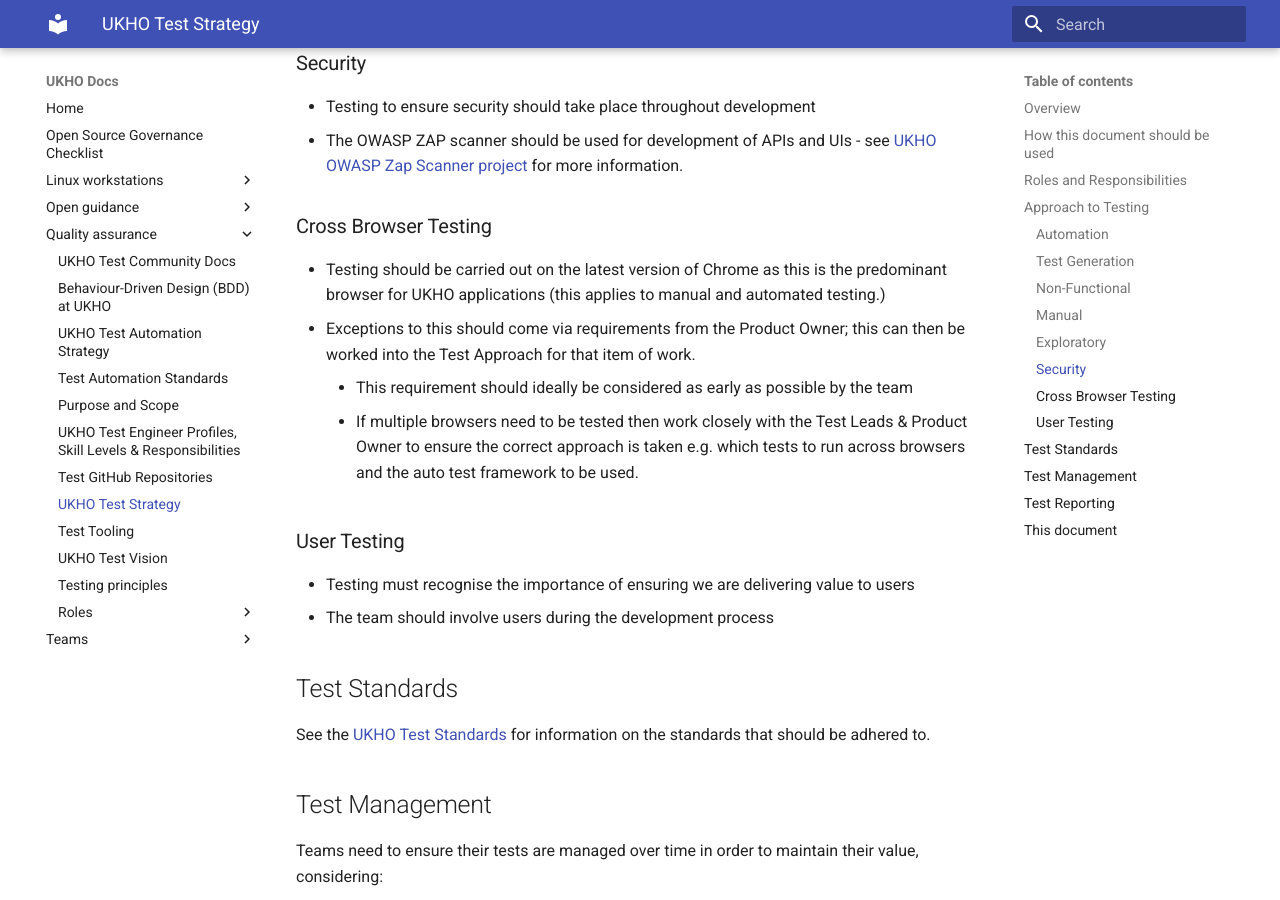
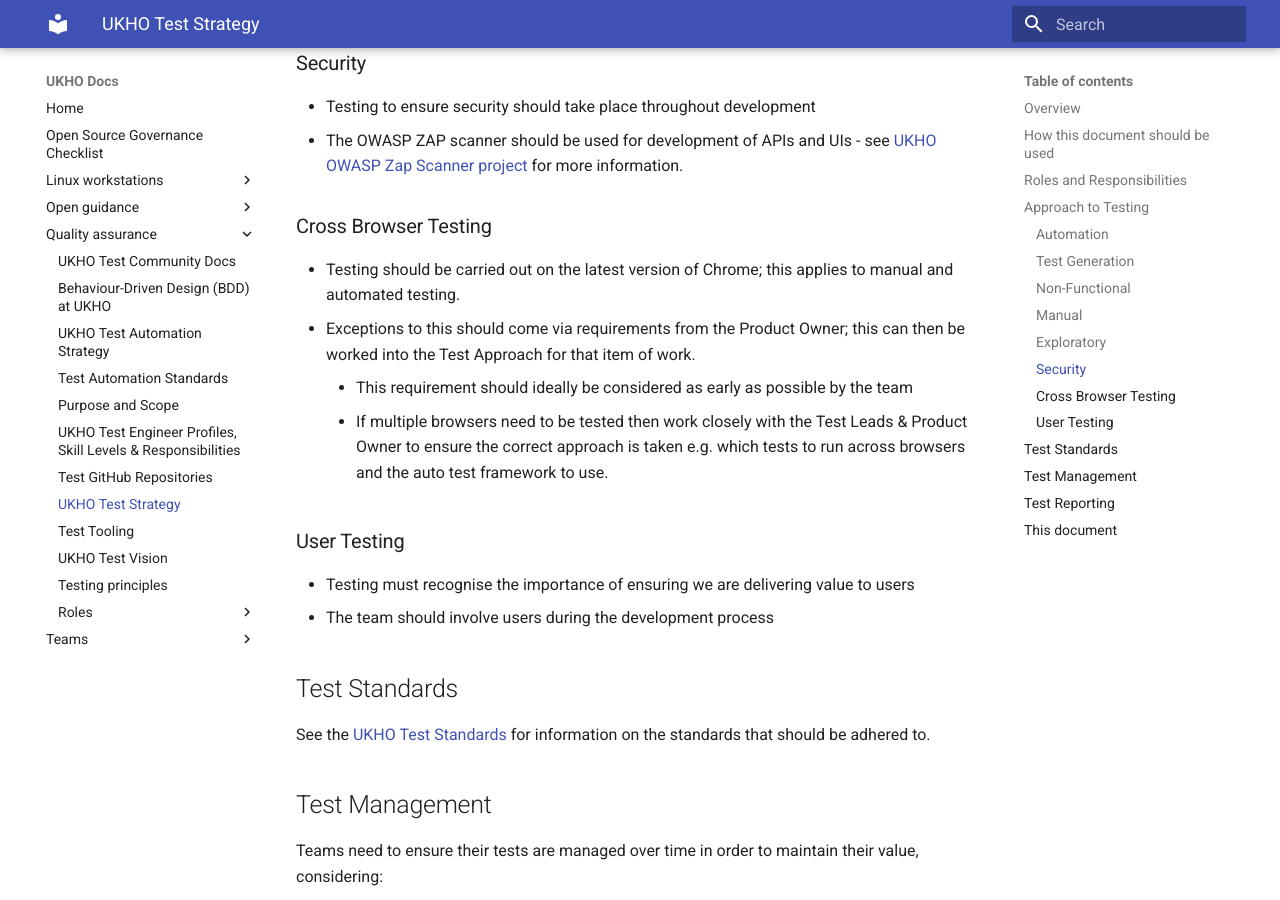
Before and after one commit to UKHO/docs, an MkDocs documentation site: the page built from docs/quality-assurance/test-strategy.md, in a window 1280 px wide and 900 px high, scrolled down 1544 px. Built offline with MkDocs 1.6.1 and Material for MkDocs 9.7.7, drawn with Linux system fonts in a browser that asks for light colours.

Commit message:
Update Cross Browser testing statement in QA docs
Updated following feedback from UKHO developers

```diff
--- a/docs/quality-assurance/test-strategy.md
+++ b/docs/quality-assurance/test-strategy.md
@@ -48,10 +48,10 @@ Teams should adhere to this strategy when determining their team approach to tes
 
 ### Cross Browser Testing
 
-* Testing should be carried out on the latest version of Chrome as this is the predominant browser for UKHO applications (this applies to manual and automated testing.)
+* Testing should be carried out on the latest version of Chrome; this applies to manual and automated testing.
 * Exceptions to this should come via requirements from the Product Owner; this can then be worked into the Test Approach for that item of work.
 	* This requirement should ideally be considered as early as possible by the team
-	* If multiple browsers need to be tested then work closely with the Test Leads & Product Owner to ensure the correct approach is taken e.g. which tests to run across browsers and the auto test framework to be used.
+	* If multiple browsers need to be tested then work closely with the Test Leads & Product Owner to ensure the correct approach is taken e.g. which tests to run across browsers and the auto test framework to use.
 
 ### User Testing
 
```
